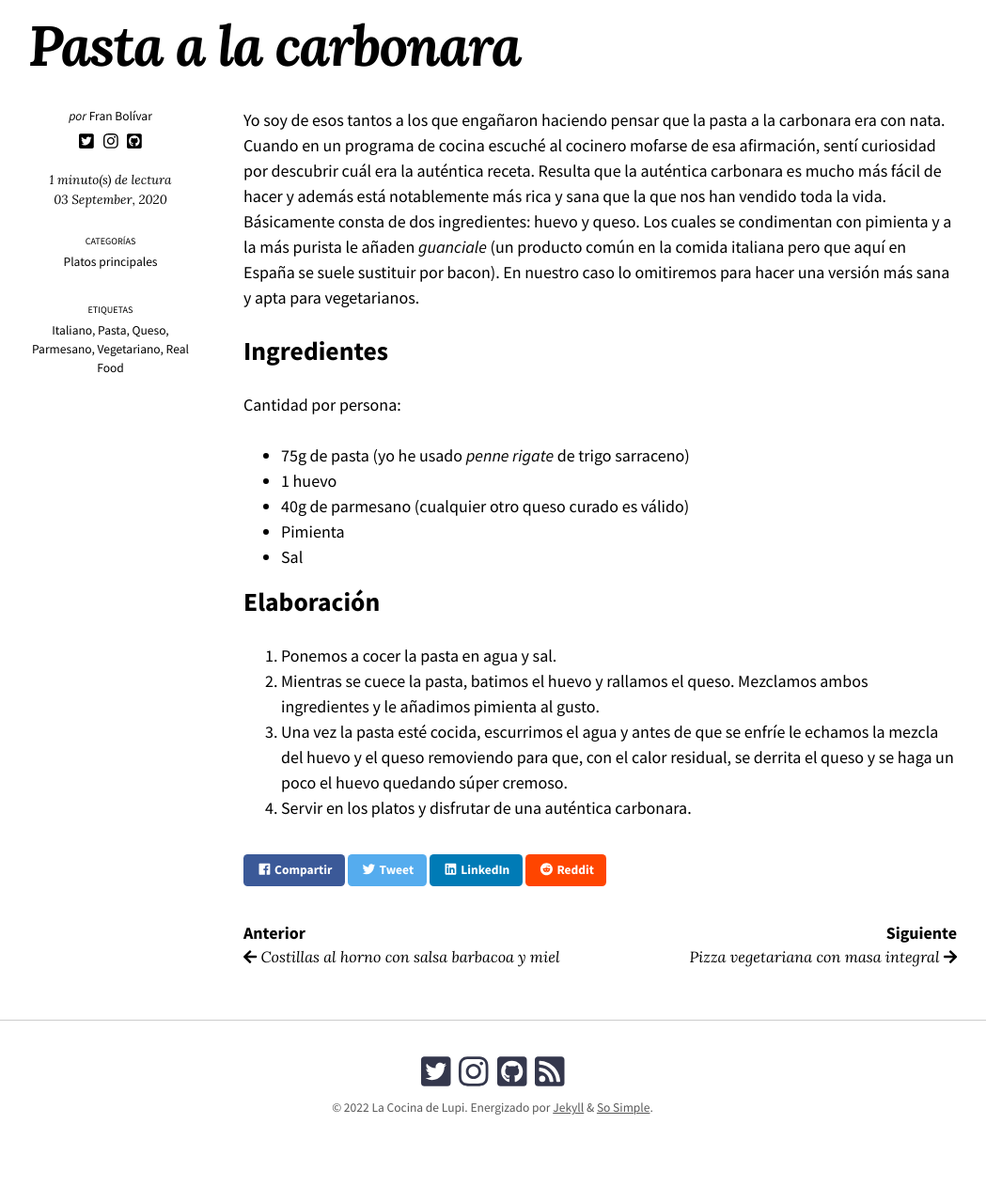
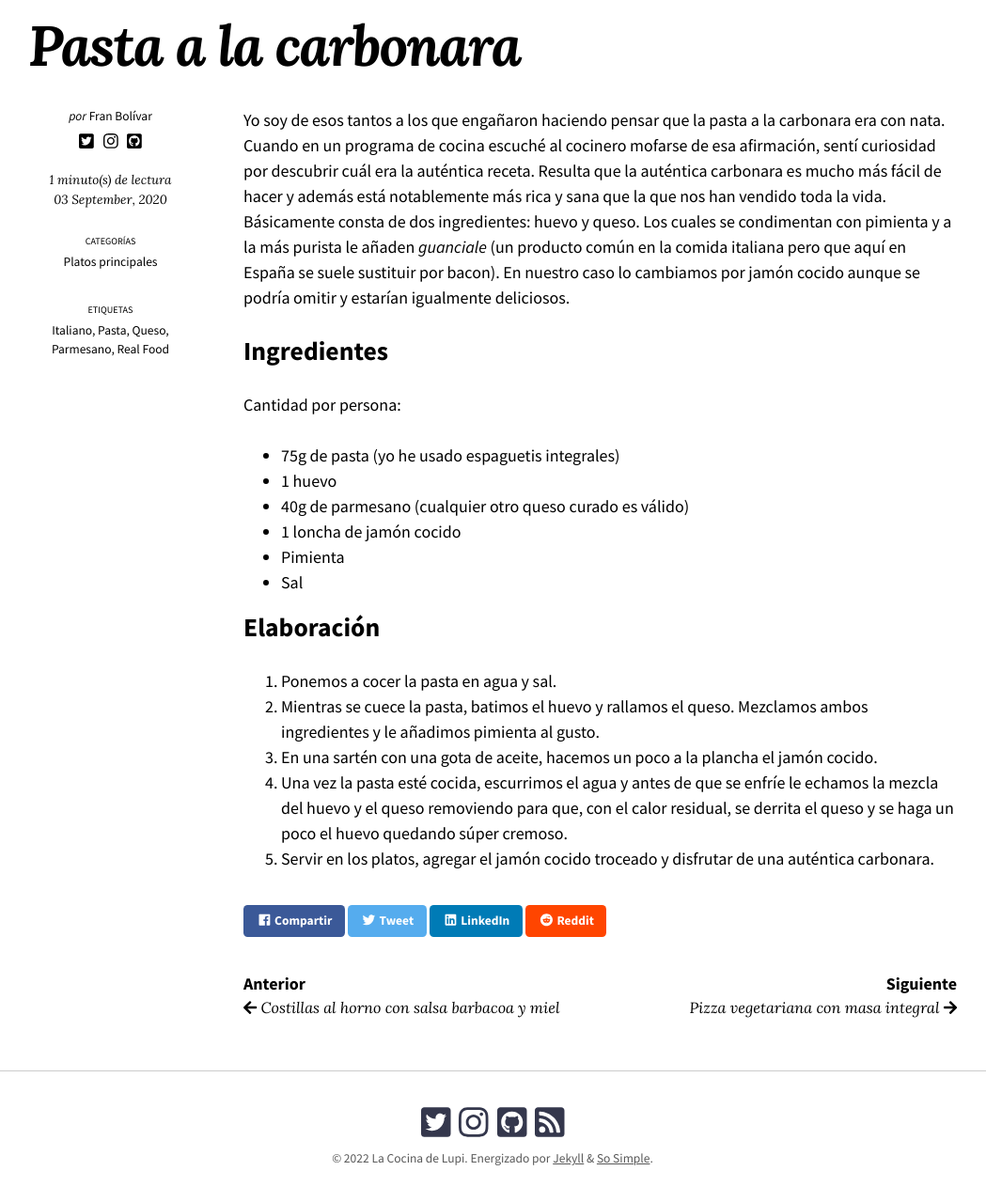
Before and after one commit to fblupi/lacocinadelupi, a Jekyll site: the page built from _posts/2020-09-03-pasta-a-la-carbonara.md, in a window 1280 px wide and 1400 px high, scrolled down 1096 px, cut to the strip 84-1363 px from the top of the window. Shown: the whole strip at 94% size, without its empty margins (116-1165 px from the left). Built offline with Jekyll 4.4.1, drawn with Linux system fonts in a browser that asks for light colours; nearby versions of some CDN libraries; comment, search, counter and statistics services are not loaded.

Commit message:
Changed carbonara

```diff
--- a/_posts/2020-09-03-pasta-a-la-carbonara.md
+++ b/_posts/2020-09-03-pasta-a-la-carbonara.md
@@ -7,7 +7,6 @@ tags:
   - Pasta
   - Queso
   - Parmesano
-  - Vegetariano
   - Real Food
 image:
   path: /images/posts/pasta-a-la-carbonara.jpg
@@ -15,15 +14,16 @@ image:
   caption: Pasta a la carbonara
 ---
 
-Yo soy de esos tantos a los que engañaron haciendo pensar que la pasta a la carbonara era con nata. Cuando en un programa de cocina escuché al cocinero mofarse de esa afirmación, sentí curiosidad por descubrir cuál era la auténtica receta. Resulta que la auténtica carbonara es mucho más fácil de hacer y además está notablemente más rica y sana que la que nos han vendido toda la vida. Básicamente consta de dos ingredientes: huevo y queso. Los cuales se condimentan con pimienta y a la más purista le añaden _guanciale_ (un producto común en la comida italiana pero que aquí en España se suele sustituir por bacon). En nuestro caso lo omitiremos para hacer una versión más sana y apta para vegetarianos.
+Yo soy de esos tantos a los que engañaron haciendo pensar que la pasta a la carbonara era con nata. Cuando en un programa de cocina escuché al cocinero mofarse de esa afirmación, sentí curiosidad por descubrir cuál era la auténtica receta. Resulta que la auténtica carbonara es mucho más fácil de hacer y además está notablemente más rica y sana que la que nos han vendido toda la vida. Básicamente consta de dos ingredientes: huevo y queso. Los cuales se condimentan con pimienta y a la más purista le añaden _guanciale_ (un producto común en la comida italiana pero que aquí en España se suele sustituir por bacon). En nuestro caso lo cambiamos por jamón cocido aunque se podría omitir y estarían igualmente deliciosos.
 
 ## Ingredientes
 
 Cantidad por persona:
 
-* 75g de pasta (yo he usado _penne rigate_ de trigo sarraceno)
+* 75g de pasta (yo he usado espaguetis integrales)
 * 1 huevo
 * 40g de parmesano (cualquier otro queso curado es válido)
+* 1 loncha de jamón cocido
 * Pimienta
 * Sal
 
@@ -31,5 +31,6 @@ Cantidad por persona:
 
 1. Ponemos a cocer la pasta en agua y sal.
 2. Mientras se cuece la pasta, batimos el huevo y rallamos el queso. Mezclamos ambos ingredientes y le añadimos pimienta al gusto.
-3. Una vez la pasta esté cocida, escurrimos el agua y antes de que se enfríe le echamos la mezcla del huevo y el queso removiendo para que, con el calor residual, se derrita el queso y se haga un poco el huevo quedando súper cremoso.
-4. Servir en los platos y disfrutar de una auténtica carbonara.
+3. En una sartén con una gota de aceite, hacemos un poco a la plancha el jamón cocido.
+4. Una vez la pasta esté cocida, escurrimos el agua y antes de que se enfríe le echamos la mezcla del huevo y el queso removiendo para que, con el calor residual, se derrita el queso y se haga un poco el huevo quedando súper cremoso.
+5. Servir en los platos, agregar el jamón cocido troceado y disfrutar de una auténtica carbonara.
```
Also changed, not shown: images/posts/pasta-a-la-carbonara-400x200.jpg, 1 other file.
